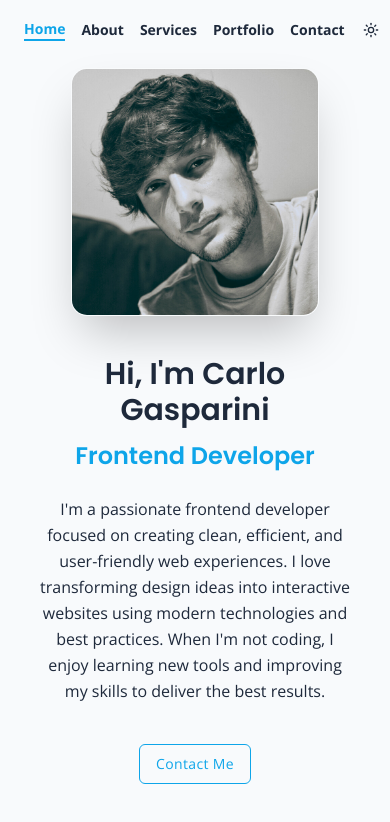
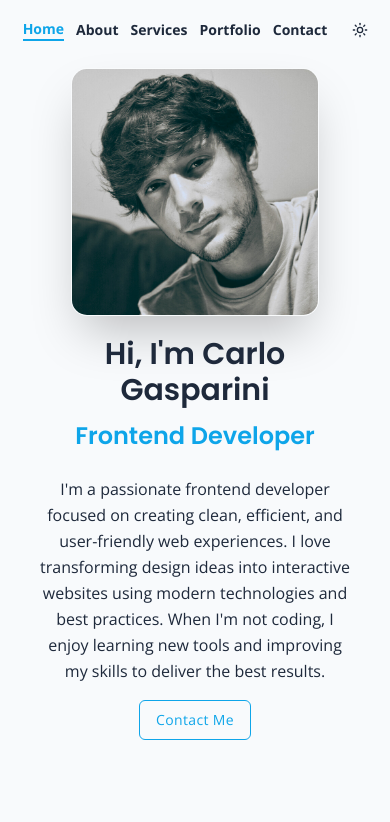
Before and after one commit to CarloGaspa/Portfolio-Main, a React (Vite) app: page / in a window 390 px wide. Shown: the top 822 px of the page. Built offline with nearby package versions, Linux system fonts and the light colour scheme.

Commit message:
fix bugs

```diff
--- a/src/App.jsx
+++ b/src/App.jsx
@@ -94,9 +94,9 @@ function PageTitleUpdater() {
 function Navbar() {
   const location = useLocation();
   return (
-    <nav className="relative text-foreground font-bold px-6 py-2 sm:py-4 lg:py-5 flex items-center h-[60px] sm:h-auto">
+    <nav className="relative text-foreground font-bold px-3 py-2 sm:py-4 lg:py-5 flex items-center h-[60px] sm:h-auto">
       <h1 className="text-2xl pl-4 hidden md:block">Carlo.</h1>
-      <div className="flex flex-1 items-center justify-center gap-4 whitespace-nowrap text-sm sm:text-base relative lg:absolute lg:left-1/2 lg:-translate-x-1/2">
+      <div className="flex flex-1 items-center justify-center gap-3 sm:gap-4 whitespace-nowrap text-sm sm:text-base relative lg:absolute lg:left-1/2 lg:-translate-x-1/2">
         {pages.map(({ path, name }) => (
           <Link
             key={path}
@@ -109,9 +109,9 @@ function Navbar() {
           >
             {name}
           </Link>
-        ))}
-      </div>
-      <div className="ml-2 flex items-center h-8 lg:absolute lg:right-3 lg:ml-0">
+        ))}{" "}
+      </div>{" "}
+      <div className="flex items-center h-8 ml-auto md:ml-2 lg:absolute lg:right-3 lg:ml-0 pl-1">
         <ThemeToggle />
       </div>
     </nav>
--- a/src/pages/Contact.jsx
+++ b/src/pages/Contact.jsx
@@ -236,7 +236,7 @@ ${escapeHTML(data.message)}
 
   return (
     <div className="max-w-xl mx-auto p-6 bg-card rounded-lg shadow-lg">
-      <h1 className="text-3xl font-bold mb-6 text-center text-foreground">
+      <h1 className="text-3xl font-bold mb-3 lg:mb-6 text-center text-foreground">
         Contact Me
       </h1>
       <Form {...form}>
--- a/src/pages/Home.jsx
+++ b/src/pages/Home.jsx
@@ -7,7 +7,7 @@ export default function Home() {
   const isDarkMode = useStore((state) => state.isDarkMode);
 
   return (
-    <div className="flex flex-col-reverse lg:flex-row items-center justify-center gap-10 px-6 lg:gap-24 lg:py-12">
+    <div className="flex flex-col-reverse lg:flex-row items-center justify-center gap-5 px-6 lg:gap-24 lg:py-12">
       {/* Testo */}
       <div className="w-full lg:w-3/5 max-w-3xl text-center lg:text-left">
         <h1 className="text-foreground text-3xl sm:text-4xl md:text-6xl mb-3 break-words">
@@ -23,7 +23,7 @@ export default function Home() {
           best practices. When I'm not coding, I enjoy learning new tools and
           improving my skills to deliver the best results.
         </p>
-        <div className="mt-10">
+        <div className="mt-4 lg:mt-10">
           <Button variant="custom" onClick={() => navigate("/Contact")}>
             Contact Me
           </Button>
```
